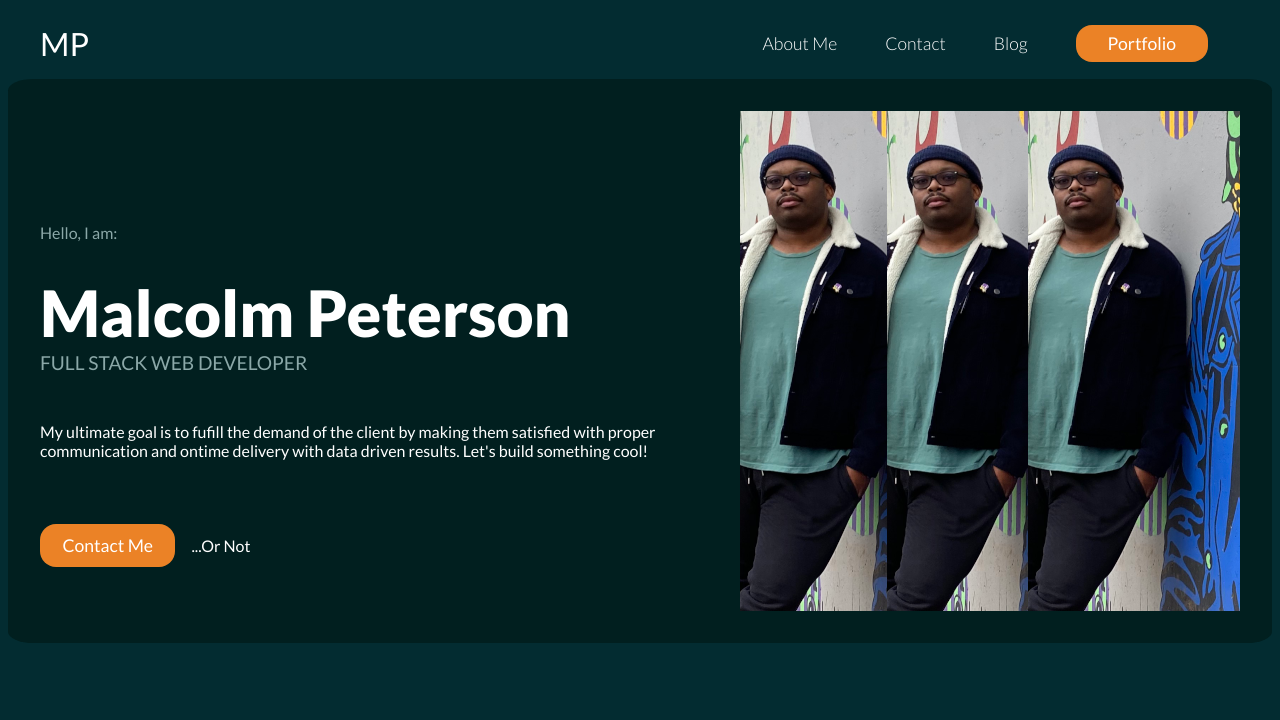
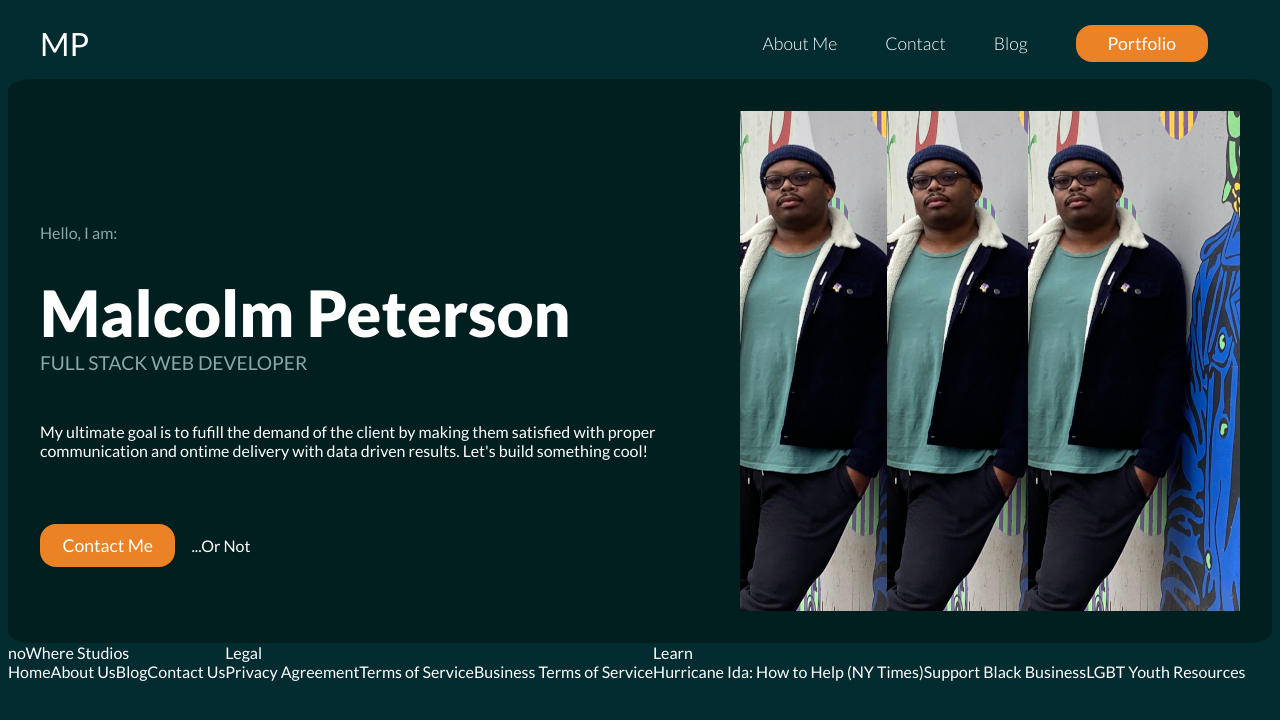
Before and after one commit to swimtrunks/personalpage-malcolm, a React (Create React App) app: page / in a window 1280 px wide. Shown: the top 720 px of the page. Built offline with nearby package versions, Linux system fonts and the light colour scheme.

Commit message:
added footer

```diff
--- a/src/App.js
+++ b/src/App.js
@@ -69,6 +69,47 @@ function App() {
             <Projects />
           </Route>
         </Switch>
+        <footer className="flex">
+        <section>
+            <div>noWhere Studios</div>
+            <a href="/" alt="dummy link">
+              Home
+            </a>
+            <a href="/" alt="dummy link">
+              About Us
+            </a>
+            <a href="/" alt="dummy link">
+              Blog
+            </a>
+            <a href="/" alt="dummy link">
+              Contact Us
+            </a>
+          </section>
+          <section>
+            <div>Legal</div>
+            <a href="/" alt="dummy link">
+              Privacy Agreement
+            </a>
+            <a href="/" alt="dummy link">
+              Terms of Service
+            </a>
+            <a href="/" alt="dummy link">
+              Business Terms of Service
+            </a>
+          </section>
+          <section>
+            <div>Learn</div>
+            <a href="https://www.nytimes.com/2021/08/30/us/hurricane-ida-how-to-help.html" alt="dummy link">
+              Hurricane Ida: How to Help (NY Times)
+            </a>
+            <a href="https://www.supportblackowned.com/" alt="dummy link">
+              Support Black Business
+            </a>
+            <a href="https://www.cdc.gov/lgbthealth/youth-resources.htm">
+              LGBT Youth Resources
+            </a>
+          </section>
+        </footer>
       </div>
     </Router>
   );
```
